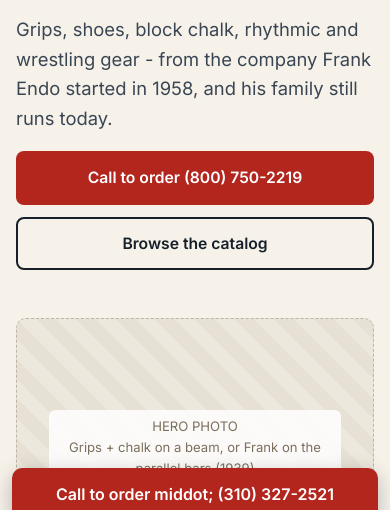
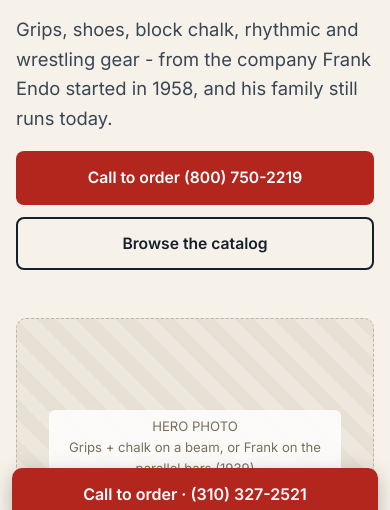
Before and after one commit to buildingmodels/frankendo-demo, a plain HTML site: page index.html in a window 390 px wide. Shown: the part 310-820 px from the top of the page. Drawn offline with Linux system fonts and the light colour scheme.

Commit message:
Fix mobile call bar text; hide header phone on tablet

```diff
--- a/index.html
+++ b/index.html
@@ -114,6 +114,6 @@
   </div>
   <div class="footer-base">&copy; Frank Endo Company. Family-owned in Gardena, California.</div>
 </footer>
-<a class="call-bar" href="tel:+13103272521">Call to order </body>middot; (310) 327-2521</a>
+<a class="call-bar" href="tel:+13103272521">Call to order &middot; (310) 327-2521</a>
 </body>
 </html>
--- a/styles.css
+++ b/styles.css
@@ -190,3 +190,4 @@ form button { margin-top: 18px; cursor: pointer; }
   .section-alt .grid-3 .card-body h3 { font-size: 1rem; }
   .section-alt .grid-3 .card-body p { display: none; }
 }
+@media (max-width: 900px) { .header-call { display: none; } }
```
Also changed, not shown: contact.html (+1 -1 lines), legacy.html (+1 -1 lines), shop.html (+1 -1 lines).
